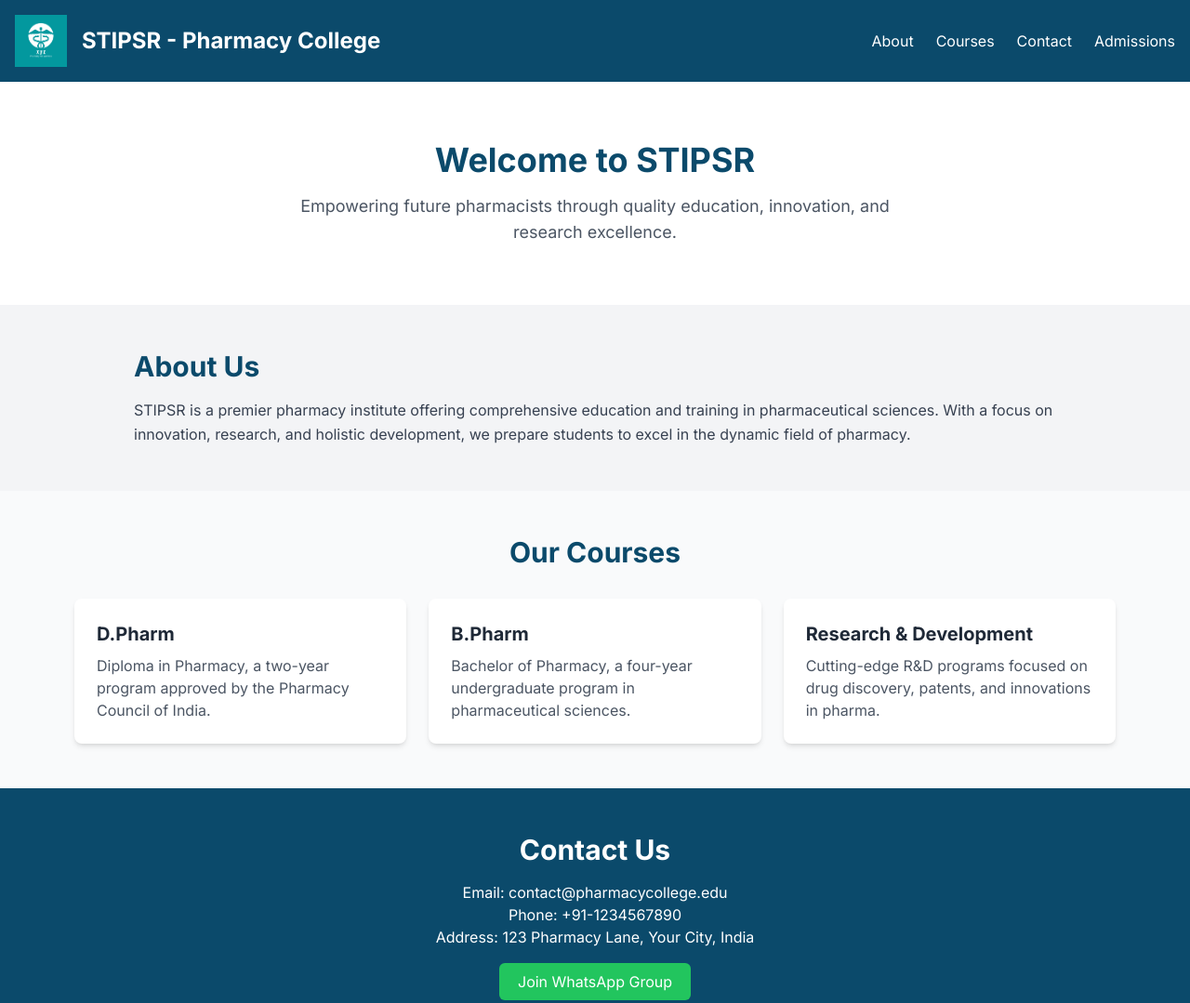
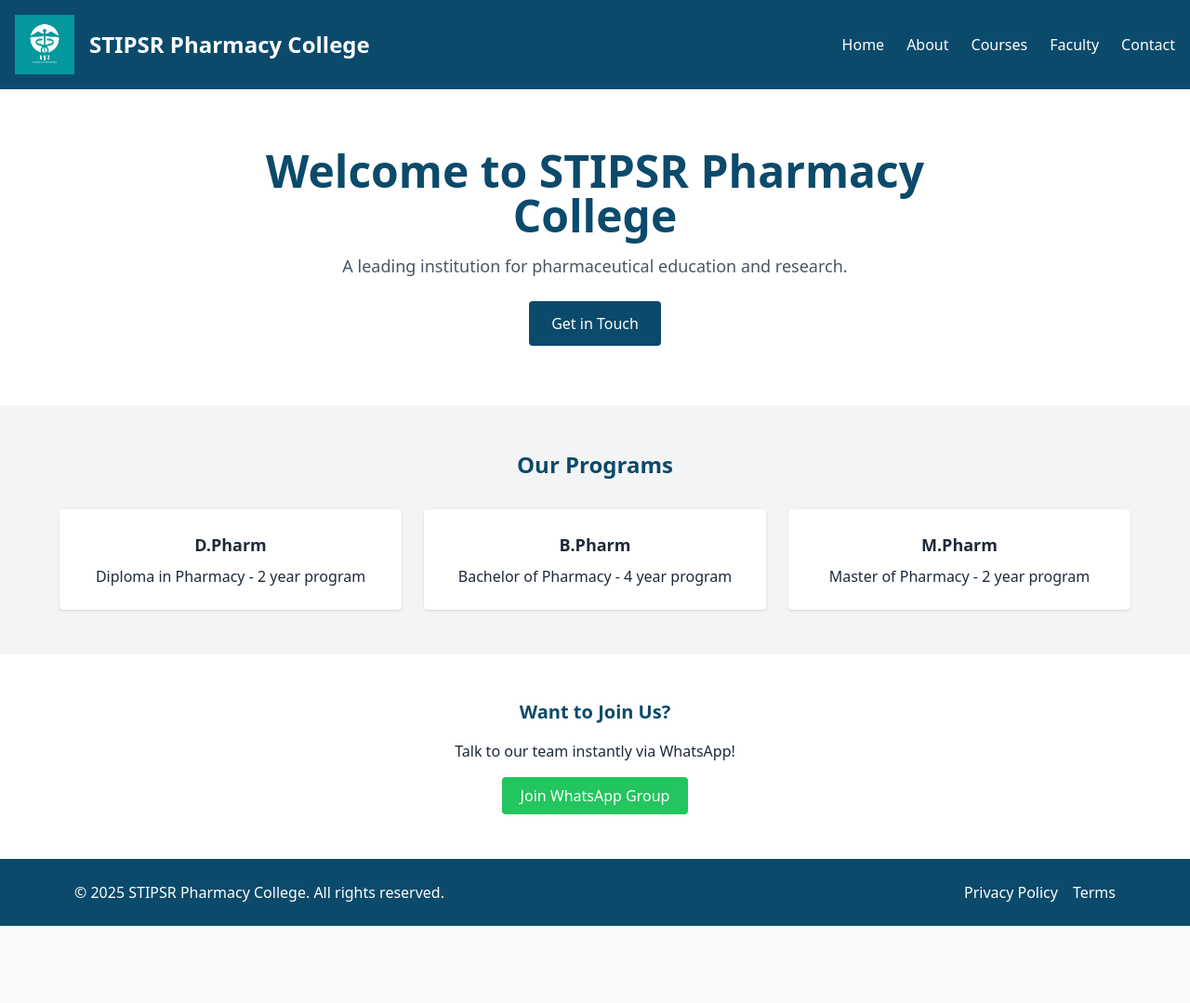
Before and after one commit to sanyasinha1124/pharmacy-college, a plain HTML site: page index.html in a window 1280 px wide. Shown: the top 1079 px of the page at 93% size. After the commit the page ends 996 px from the top, so only its background shows below. Drawn offline with nearby package versions, Linux system fonts and the light colour scheme.

Commit message:
Update index.html

```diff
--- a/index.html
+++ b/index.html
@@ -1,90 +1,97 @@
 <!DOCTYPE html>
 <html lang="en">
-
 <head>
   <meta charset="UTF-8" />
   <meta name="viewport" content="width=device-width, initial-scale=1.0" />
-  <title>Pharmacy College</title>
+  <title>STIPSR Pharmacy College</title>
   <script src="https://cdn.tailwindcss.com"></script>
-  <link href="https://fonts.googleapis.com/css2?family=Inter:wght@400;700&display=swap" rel="stylesheet">
-  <style>
-    body {
-      font-family: 'Inter', sans-serif;
+  <script>
+    function toggleMenu() {
+      document.getElementById("mobile-menu").classList.toggle("hidden");
     }
-  </style>
+  </script>
 </head>
-
 <body class="bg-gray-50 text-gray-800">
 
   <!-- Header -->
-  <header class="bg-[#0B4A6B] text-white shadow-md">
-    <div class="max-w-7xl mx-auto px-4 py-4 flex justify-between items-center">
-      <div class="flex items-center space-x-4">
-        <img src="logo.png" alt="Logo" class="h-14 w-auto">
-        <h1 class="text-2xl font-bold">STIPSR - Pharmacy College</h1>
+  <header class="bg-[#0B4A6B] text-white">
+    <div class="max-w-7xl mx-auto flex items-center justify-between p-4">
+      <div class="flex items-center gap-4">
+        <img src="logo.png" alt="Logo" class="w-16 h-16 object-contain" />
+        <h1 class="text-2xl font-bold">STIPSR Pharmacy College</h1>
       </div>
-      <nav class="hidden md:flex space-x-6">
-        <a href="#about" class="hover:underline">About</a>
-        <a href="#courses" class="hover:underline">Courses</a>
-        <a href="#contact" class="hover:underline">Contact</a>
-        <a href="#admission" class="hover:underline">Admissions</a>
+      <nav class="hidden md:flex gap-6 text-white font-medium">
+        <a href="index.html" class="hover:text-yellow-300">Home</a>
+        <a href="about.html" class="hover:text-yellow-300">About</a>
+        <a href="courses.html" class="hover:text-yellow-300">Courses</a>
+        <a href="faculty.html" class="hover:text-yellow-300">Faculty</a>
+        <a href="contact.html" class="hover:text-yellow-300">Contact</a>
       </nav>
+      <button class="md:hidden" onclick="toggleMenu()">
+        <svg class="w-6 h-6 fill-white" viewBox="0 0 24 24">
+          <path d="M4 6h16M4 12h16M4 18h16"/>
+        </svg>
+      </button>
+    </div>
+    <div id="mobile-menu" class="md:hidden hidden px-4 pb-4 space-y-2">
+      <a href="index.html" class="block text-white">Home</a>
+      <a href="about.html" class="block text-white">About</a>
+      <a href="courses.html" class="block text-white">Courses</a>
+      <a href="faculty.html" class="block text-white">Faculty</a>
+      <a href="contact.html" class="block text-white">Contact</a>
     </div>
   </header>
 
   <!-- Hero Section -->
-  <section class="bg-white py-16 text-center">
-    <h2 class="text-4xl font-bold text-[#0B4A6B] mb-4">Welcome to STIPSR</h2>
-    <p class="text-lg text-gray-600 max-w-2xl mx-auto">Empowering future pharmacists through quality education, innovation, and research excellence.</p>
-  </section>
-
-  <!-- About Section -->
-  <section id="about" class="py-12 bg-gray-100">
-    <div class="max-w-5xl mx-auto px-4">
-      <h3 class="text-3xl font-semibold text-[#0B4A6B] mb-4">About Us</h3>
-      <p class="text-gray-700 leading-relaxed">STIPSR is a premier pharmacy institute offering comprehensive education and training in pharmaceutical sciences. With a focus on innovation, research, and holistic development, we prepare students to excel in the dynamic field of pharmacy.</p>
+  <section class="bg-white py-16 px-4 text-center">
+    <div class="max-w-4xl mx-auto">
+      <h2 class="text-3xl md:text-5xl font-bold text-[#0B4A6B]">Welcome to STIPSR Pharmacy College</h2>
+      <p class="mt-4 text-lg text-gray-600">A leading institution for pharmaceutical education and research.</p>
+      <a href="contact.html" class="mt-6 inline-block bg-[#0B4A6B] text-white px-6 py-3 rounded hover:bg-[#0d5a84]">Get in Touch</a>
     </div>
   </section>
 
-  <!-- Courses Section -->
-  <section id="courses" class="py-12">
-    <div class="max-w-6xl mx-auto px-4">
-      <h3 class="text-3xl font-semibold text-[#0B4A6B] mb-8 text-center">Our Courses</h3>
-      <div class="grid md:grid-cols-3 gap-6">
-        <div class="bg-white p-6 rounded-lg shadow-md">
-          <h4 class="text-xl font-bold mb-2">D.Pharm</h4>
-          <p class="text-gray-600">Diploma in Pharmacy, a two-year program approved by the Pharmacy Council of India.</p>
+  <!-- Courses Preview -->
+  <section class="py-12 px-4 bg-gray-100">
+    <div class="max-w-6xl mx-auto">
+      <h3 class="text-2xl font-semibold text-center text-[#0B4A6B]">Our Programs</h3>
+      <div class="grid gap-6 mt-8 md:grid-cols-3">
+        <div class="bg-white p-6 rounded shadow text-center">
+          <h4 class="font-bold text-lg mb-2">D.Pharm</h4>
+          <p>Diploma in Pharmacy - 2 year program</p>
         </div>
-        <div class="bg-white p-6 rounded-lg shadow-md">
-          <h4 class="text-xl font-bold mb-2">B.Pharm</h4>
-          <p class="text-gray-600">Bachelor of Pharmacy, a four-year undergraduate program in pharmaceutical sciences.</p>
+        <div class="bg-white p-6 rounded shadow text-center">
+          <h4 class="font-bold text-lg mb-2">B.Pharm</h4>
+          <p>Bachelor of Pharmacy - 4 year program</p>
         </div>
-        <div class="bg-white p-6 rounded-lg shadow-md">
-          <h4 class="text-xl font-bold mb-2">Research & Development</h4>
-          <p class="text-gray-600">Cutting-edge R&D programs focused on drug discovery, patents, and innovations in pharma.</p>
+        <div class="bg-white p-6 rounded shadow text-center">
+          <h4 class="font-bold text-lg mb-2">M.Pharm</h4>
+          <p>Master of Pharmacy - 2 year program</p>
         </div>
       </div>
     </div>
   </section>
 
-  <!-- Contact Section -->
-  <section id="contact" class="bg-[#0B4A6B] text-white py-12">
-    <div class="max-w-5xl mx-auto px-4 text-center">
-      <h3 class="text-3xl font-semibold mb-4">Contact Us</h3>
-      <p>Email: contact@pharmacycollege.edu</p>
-      <p>Phone: +91-1234567890</p>
-      <p>Address: 123 Pharmacy Lane, Your City, India</p>
-      <a href="https://chat.whatsapp.com/HHqbg9VYvTv4FRWJq6ngB1" target="_blank" class="mt-4 inline-block bg-green-500 px-5 py-2 rounded-md text-white hover:bg-green-600 transition">Join WhatsApp Group</a>
-    </div>
+  <!-- WhatsApp + Contact CTA -->
+  <section class="text-center py-12 bg-white">
+    <h3 class="text-xl font-semibold mb-4 text-[#0B4A6B]">Want to Join Us?</h3>
+    <p>Talk to our team instantly via WhatsApp!</p>
+    <a href="https://chat.whatsapp.com/HHqbg9VYvTv4FRWJq6ngB1" target="_blank"
+       class="mt-4 inline-block bg-green-500 text-white px-5 py-2 rounded hover:bg-green-600">
+      Join WhatsApp Group
+    </a>
   </section>
 
   <!-- Footer -->
-  <footer class="bg-gray-800 text-gray-200 py-6">
-    <div class="max-w-7xl mx-auto px-4 text-center">
+  <footer class="bg-[#0B4A6B] text-white py-6">
+    <div class="max-w-6xl mx-auto px-4 flex flex-col md:flex-row justify-between items-center">
       <p>&copy; 2025 STIPSR Pharmacy College. All rights reserved.</p>
+      <div class="flex gap-4 mt-4 md:mt-0">
+        <a href="#" class="hover:text-yellow-300">Privacy Policy</a>
+        <a href="#" class="hover:text-yellow-300">Terms</a>
+      </div>
     </div>
   </footer>
 
 </body>
-
 </html>
```
